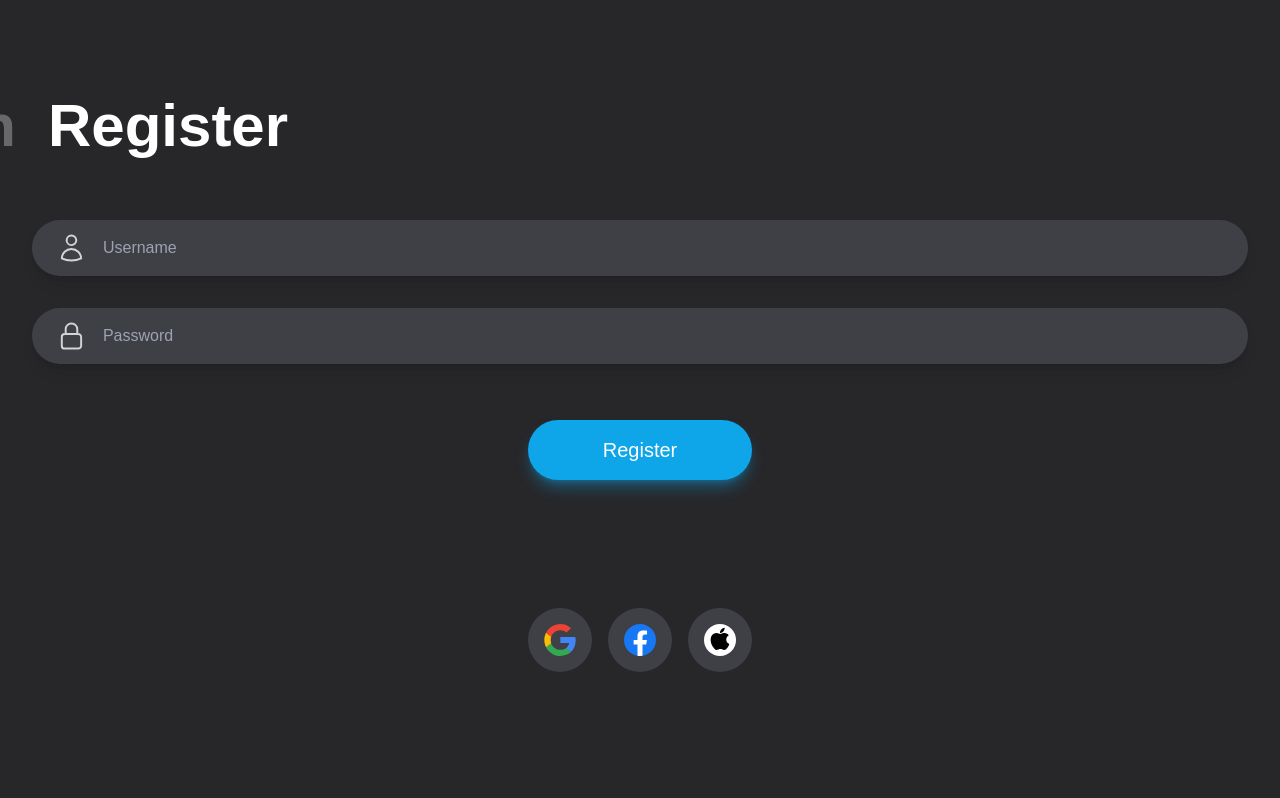
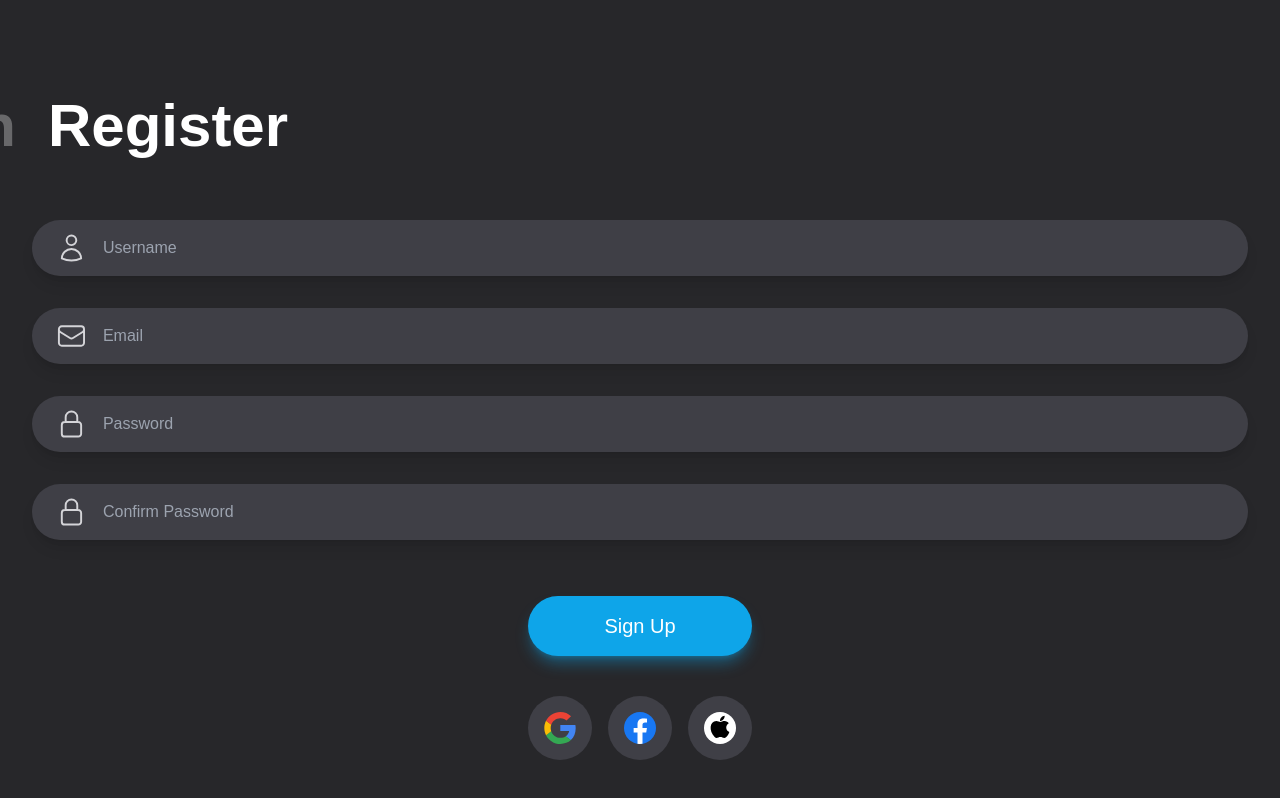
Before and after one commit to Caity-app/Frontend, a React (Create React App) app: page /login in a window 1280 px wide. Both pictures are taken after a click on the element "Register". Built offline with nearby package versions, Linux system fonts and the light colour scheme.

Commit message:
Add register form and animate forms

```diff
--- a/src/pages/Login.tsx
+++ b/src/pages/Login.tsx
@@ -1,6 +1,6 @@
-import { UserIcon, LockClosedIcon } from '@heroicons/react/24/outline';
-import { FormEvent, useState } from 'react';
-import { motion } from 'framer-motion';
+import {UserIcon, LockClosedIcon, EnvelopeIcon} from '@heroicons/react/24/outline';
+import {FormEvent, useState} from 'react';
+import {AnimatePresence, motion} from 'framer-motion';
 
 function handleLogin(e: FormEvent<HTMLFormElement>) {
     e.preventDefault();
@@ -9,37 +9,55 @@ function handleLogin(e: FormEvent<HTMLFormElement>) {
     const [username, password] = formData.values();
 }
 
+function handleRegister(e: FormEvent<HTMLFormElement>) {
+    e.preventDefault();
+
+    const formData = new FormData(e.currentTarget);
+    const [username, password, email] = formData.values();
+}
+
 const Login = () => {
     const [state, setState] = useState<'signin' | 'register'>('signin');
 
     return (<div className='flex flex-col h-full'>
         <motion.div
-            animate={{ x: state === 'signin' ? 0 : '-1rem' }}
+            animate={{x: state === 'signin' ? 0 : '-1rem'}}
             className='flex gap-8 m-8 mt-24 mb-8 whitespace-nowrap'
         >
             <motion.h1
-                onClick={(e) => setState('signin')}
+                onClick={() => setState('signin')}
                 animate={{
                     width: state === 'signin' ? 'initial' : 0,
                     opacity: state === 'signin' ? 1.0 : 0.3
                 }}
-                transition={{ type: 'tween' }}
+                transition={{type: 'tween'}}
                 className='text-6xl font-bold text-white cursor-pointer select-none'
-                style={{ direction: 'rtl' }}
+                style={{direction: 'rtl'}}
             >
                 Sign In
             </motion.h1>
             <motion.h1
-                onClick={(e) => setState('register')}
-                animate={{ opacity: state === 'signin' ? 0.3 : 1.0 }}
-                transition={{ type: 'tween' }}
+                onClick={() => setState('register')}
+                animate={{opacity: state === 'signin' ? 0.3 : 1.0}}
+                transition={{type: 'tween'}}
                 className='text-6xl font-bold text-white cursor-pointer select-none'
             >
                 Register
             </motion.h1>
         </motion.div>
 
-        <form className='flex flex-col m-8 mb-0 gap-8' onSubmit={handleLogin}>
+        <div className='m-8 mb-0 relative'>
+        <AnimatePresence>
+            {state === 'signin' &&
+                <motion.form
+                    key='signin'
+                    onSubmit={handleLogin}
+                    className='flex flex-col gap-8 w-full'
+                    initial={{ opacity: 0 }}
+                    animate={{ opacity: 1, transition: { delay: .2 } }}
+                    exit={{ opacity: 0, position: 'absolute', top: 0, transitionEnd: { position: 'initial' } }}
+                    transition={{ duration: .2 }}
+                >
                     <label className='flex pl-6 gap-2 shadow-lg rounded-full bg-zinc-700 focus-within:bg-zinc-600'>
                         <UserIcon className='text-zinc-300 !w-8' />
 
@@ -53,10 +71,54 @@ const Login = () => {
                     </label>
 
                     <button className='p-4 rounded-full bg-sky-500 text-white text-xl w-56 mt-6 max-w-full mx-auto shadow-lg shadow-sky-500/40'>
-                {state === 'signin' ? 'Sign In' : 'Register'}
+                        Sign In
                     </button>
-        </form>
+                </motion.form>
+            }
+        </AnimatePresence>
+        <AnimatePresence>
+            {state === 'register' &&
+                <motion.form
+                    key='register'
+                    onSubmit={handleRegister}
+                    className='flex flex-col gap-8 w-full'
+                    initial={{ opacity: 0 }}
+                    animate={{ opacity: 1, transition: { delay: .2 } }}
+                    exit={{ opacity: 0, position: 'absolute', top: 0, transitionEnd: { position: 'initial' } }}
+                    transition={{ duration: .2 }}
+                >
+                    <label className='flex pl-6 gap-2 shadow-lg rounded-full bg-zinc-700 focus-within:bg-zinc-600'>
+                        <UserIcon className='text-zinc-300 !w-8' />
 
+                        <input type='text' placeholder='Username' name='username' className='bg-transparent w-full h-14 p-2 text-white rounded-r-full outline-none' />
+                    </label>
+
+                    <label className='flex pl-6 gap-2 shadow-lg rounded-full bg-zinc-700 focus-within:bg-zinc-600'>
+                        <EnvelopeIcon className='text-zinc-300 !w-8' />
+
+                        <input type='email' placeholder='Email' name='email' className='bg-transparent w-full h-14 p-2 text-white rounded-r-full outline-none' />
+                    </label>
+
+                    <label className='flex pl-6 gap-2 shadow-lg rounded-full bg-zinc-700 focus-within:bg-zinc-600'>
+                        <LockClosedIcon className='text-zinc-300 !w-8' />
+
+                        <input type='password' placeholder='Password' name='password' className='bg-transparent w-full h-14 p-2 text-white rounded-r-full outline-none' />
+                    </label>
+
+                    <label className='flex pl-6 gap-2 shadow-lg rounded-full bg-zinc-700 focus-within:bg-zinc-600'>
+                        <LockClosedIcon className='text-zinc-300 !w-8' />
+
+                        <input type='password' placeholder='Confirm Password' name='confirmPassword' className='bg-transparent w-full h-14 p-2 text-white rounded-r-full outline-none' />
+                    </label>
+
+                    <button type='submit' className='p-4 rounded-full bg-sky-500 text-white text-xl w-56 mt-6 max-w-full mx-auto shadow-lg shadow-sky-500/40'>
+                        Sign Up
+                    </button>
+
+                </motion.form>
+            }
+        </AnimatePresence>
+        </div>
         <div className='flex flex-grow-[1] justify-around items-center mx-auto my-8 max-w-sm gap-4'>
             <button className='w-16 aspect-square p-4 rounded-full bg-zinc-700 text-4xl flex items-center justify-center'>
                 <img src='images/Google.svg' alt='Google' />
```
Lines whose indentation alone changed are shown as unchanged.
